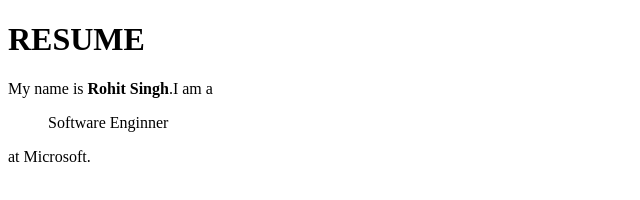
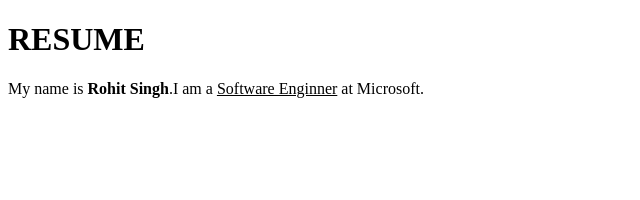
Before and after one commit to Smoke-47/_github, a plain HTML site: page index.html in a window 1280 px wide. Shown: the whole page, without its empty margins (0-640 px from the left). Drawn offline with Linux system fonts and the light colour scheme.

Commit message:
CSS link Updated

```diff
--- a/index.html
+++ b/index.html
@@ -4,9 +4,10 @@
     <meta charset="UTF-8">
     <meta name="viewport" content="width=device-width, initial-scale=1.0">
     <title>Document</title>
+    <link rel="stylesheet" href="style.css">
 </head>
 <body>
     <h1>RESUME</h1>
-    <p>My name is <b>Rohit Singh</b>.I am a <ul>Software Enginner</ul> at Microsoft. </p>
+    <p>My name is <b>Rohit Singh</b>.I am a <u>Software Enginner</u> at Microsoft. </p>
 </body>
 </html>
```
